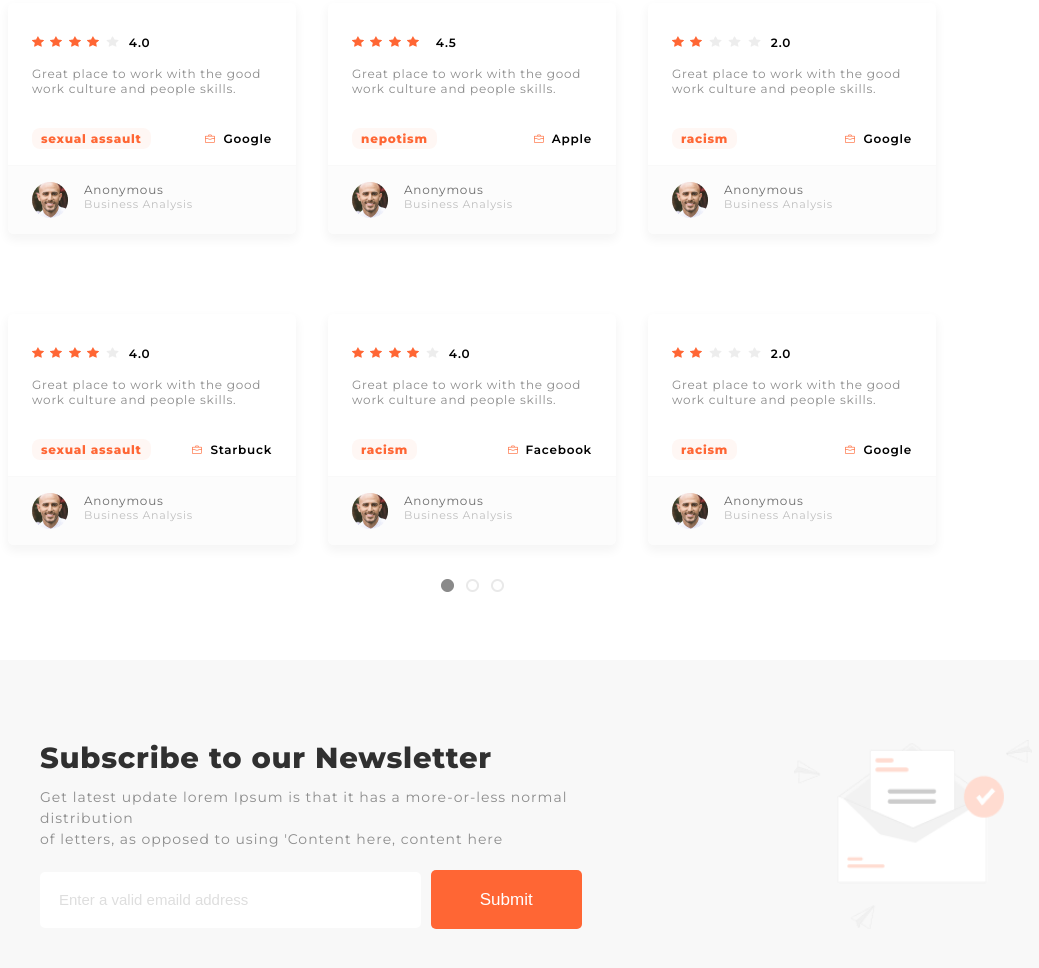
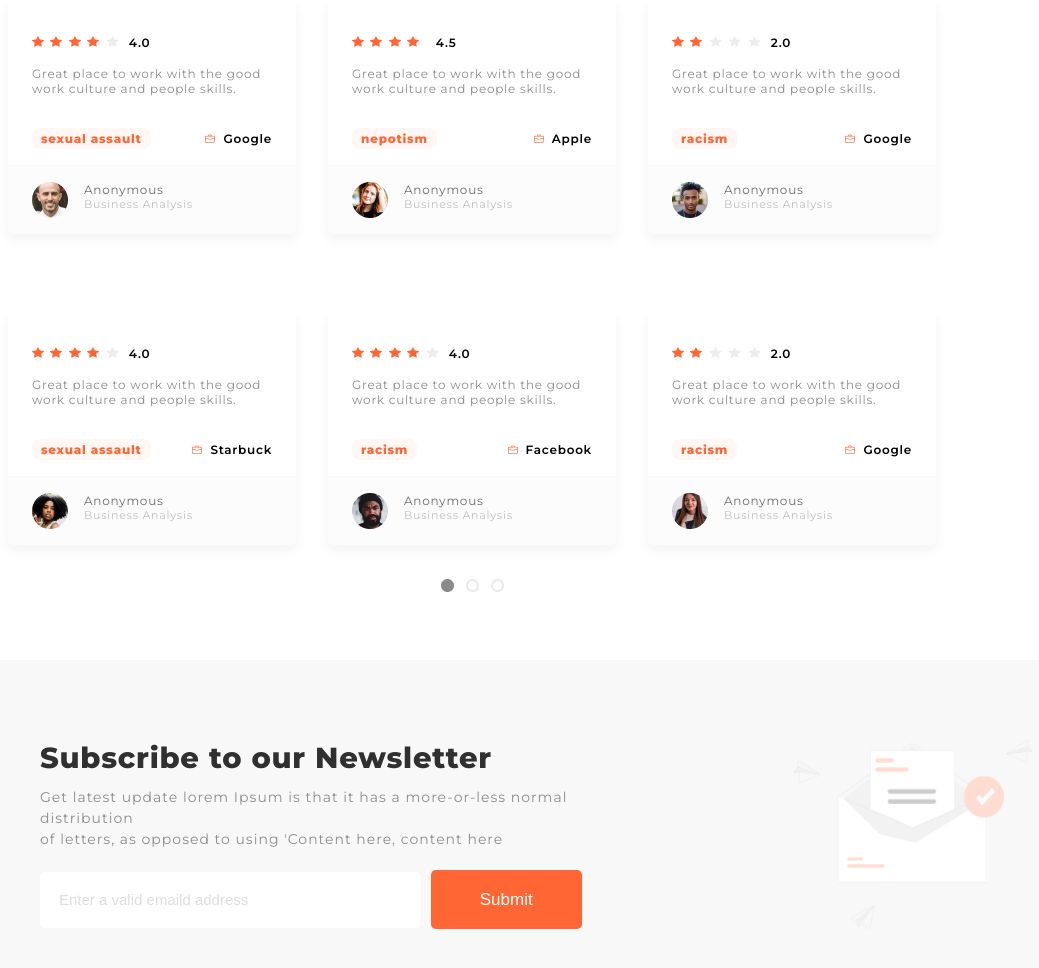
Before and after one commit to OlaSekinat/BlabEmo, a plain HTML site: page index.html in a window 1280 px wide. Shown: the part 1009-1977 px from the top of the page, without its empty margins (168-1207 px from the left). Drawn offline with Linux system fonts and the light colour scheme.

Commit message:
adding ellipse -card image

```diff
--- a/index.html
+++ b/index.html
@@ -122,7 +122,7 @@
             </span>
           </div>
           <div class="anonymous">
-            <img src="/images/Ellipse 1@0.5.png" alt="" />
+            <img src="/images/Ellipse 2@0.5.png" alt="" />
             <p><span>Anonymous</span><br />Business Analysis</p>
           </div>
         </div>
@@ -149,7 +149,7 @@
             </span>
           </div>
           <div class="anonymous">
-            <img src="/images/Ellipse 1@0.5.png" alt="" />
+            <img src="/images/Ellipse 3@0.5.png" alt="" />
             <p><span>Anonymous</span><br />Business Analysis</p>
           </div>
         </div>
@@ -176,7 +176,7 @@
             </span>
           </div>
           <div class="anonymous">
-            <img src="/images/Ellipse 1@0.5.png" alt="" />
+            <img src="/images/Ellipse 4@0.5.png" alt="" />
             <p><span>Anonymous</span><br />Business Analysis</p>
           </div>
         </div>
@@ -203,7 +203,7 @@
             </span>
           </div>
           <div class="anonymous">
-            <img src="/images/Ellipse 1@0.5.png" alt="" />
+            <img src="/images/Ellipse 5@0.5.png" alt="" />
             <p><span>Anonymous</span><br />Business Analysis</p>
           </div>
         </div>
@@ -230,7 +230,7 @@
             </span>
           </div>
           <div class="anonymous">
-            <img src="/images/Ellipse 1@0.5.png" alt="" />
+            <img src="/images/Ellipse 6@0.5.png" alt="" />
             <p><span>Anonymous</span><br />Business Analysis</p>
           </div>
         </div>
```
